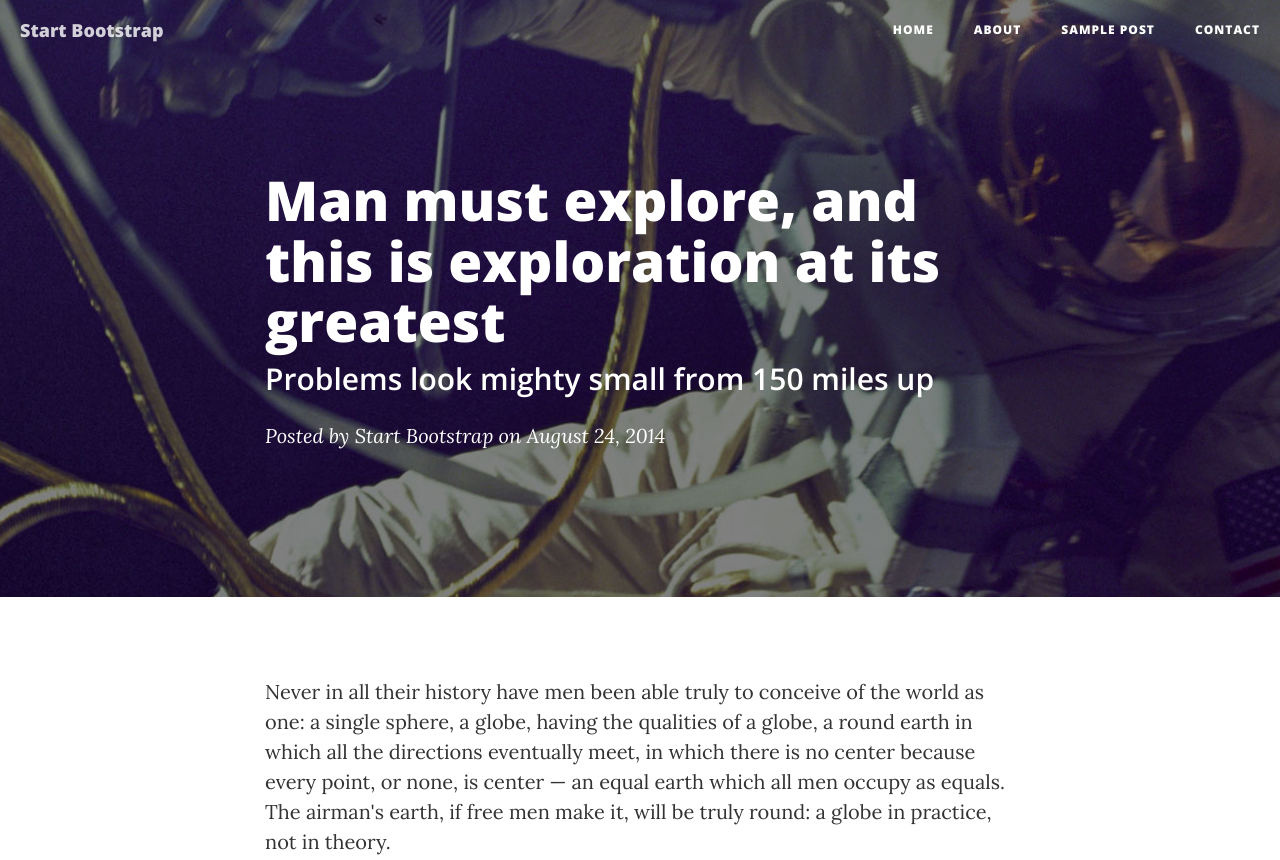
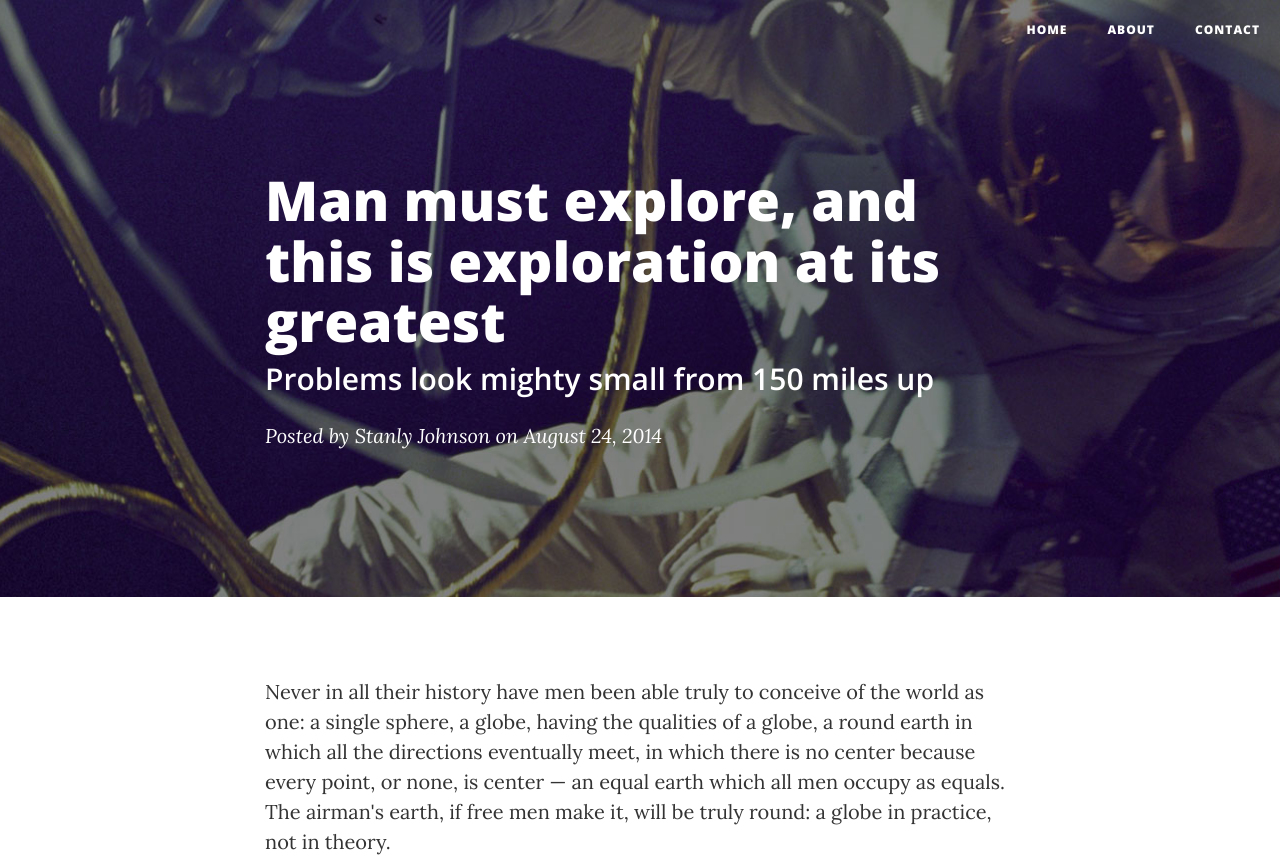
Before and after one commit to stanly-johnson/stanlyjohnson.me, a website: page post.html in a window 1280 px wide. Shown: the top 860 px of the page. Drawn offline with nearby package versions, Linux system fonts and the light colour scheme.

Commit message:
template-post

```diff
--- a/post.html
+++ b/post.html
@@ -9,7 +9,7 @@
     <meta name="description" content="">
     <meta name="author" content="">
 
-    <title>Clean Blog - Sample Post</title>
+    <title>Stanly Johnson - </title>
 
     <!-- Bootstrap Core CSS -->
     <link href="vendor/bootstrap/css/bootstrap.min.css" rel="stylesheet">
@@ -22,12 +22,6 @@
     <link href='https://fonts.googleapis.com/css?family=Lora:400,700,400italic,700italic' rel='stylesheet' type='text/css'>
     <link href='https://fonts.googleapis.com/css?family=Open+Sans:300italic,400italic,600italic,700italic,800italic,400,300,600,700,800' rel='stylesheet' type='text/css'>
 
-    <!-- HTML5 Shim and Respond.js IE8 support of HTML5 elements and media queries -->
-    <!-- WARNING: Respond.js doesn't work if you view the page via file:// -->
-    <!--[if lt IE 9]>
-        <script src="https://oss.maxcdn.com/libs/html5shiv/3.7.0/html5shiv.js"></script>
-        <script src="https://oss.maxcdn.com/libs/respond.js/1.4.2/respond.min.js"></script>
-    <![endif]-->
 
 </head>
 
@@ -42,7 +36,7 @@
                     <span class="sr-only">Toggle navigation</span>
                     Menu <i class="fa fa-bars"></i>
                 </button>
-                <a class="navbar-brand" href="index.html">Start Bootstrap</a>
+                <!-- <a class="navbar-brand" href="index.html">Start Bootstrap</a> -->
             </div>
 
             <!-- Collect the nav links, forms, and other content for toggling -->
@@ -53,9 +47,6 @@
                     </li>
                     <li>
                         <a href="about.html">About</a>
-                    </li>
-                    <li>
-                        <a href="post.html">Sample Post</a>
                     </li>
                     <li>
                         <a href="contact.html">Contact</a>
@@ -76,7 +67,7 @@
                     <div class="post-heading">
                         <h1>Man must explore, and this is exploration at its greatest</h1>
                         <h2 class="subheading">Problems look mighty small from 150 miles up</h2>
-                        <span class="meta">Posted by <a href="#">Start Bootstrap</a> on August 24, 2014</span>
+                        <span class="meta">Posted by <a href="#">Stanly Johnson</a> on August 24, 2014</span>
                     </div>
                 </div>
             </div>
@@ -139,7 +130,7 @@
                             <a href="#">
                                 <span class="fa-stack fa-lg">
                                     <i class="fa fa-circle fa-stack-2x"></i>
-                                    <i class="fa fa-twitter fa-stack-1x fa-inverse"></i>
+                                    <i class="fa fa-linkedin fa-stack-1x fa-inverse"></i>
                                 </span>
                             </a>
                         </li>
```
